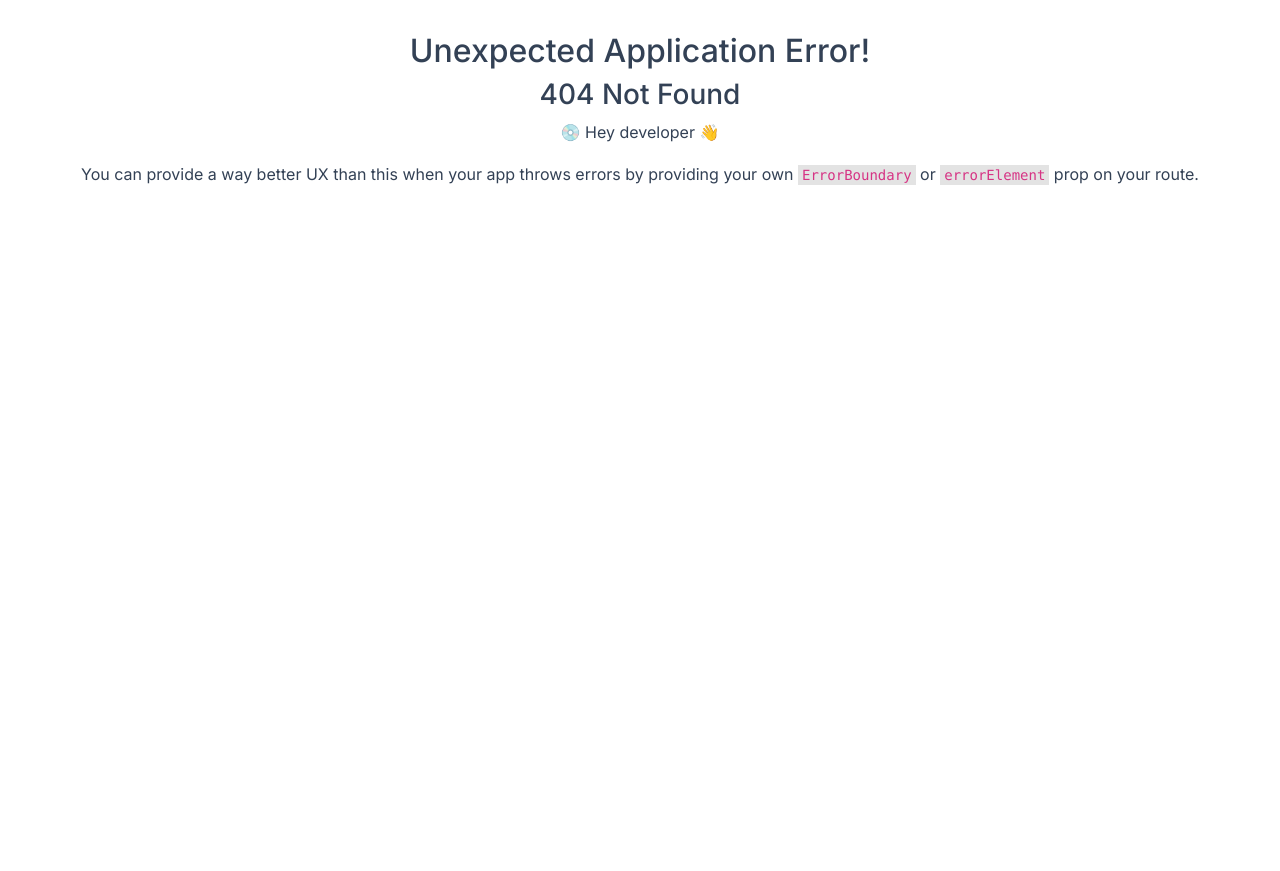
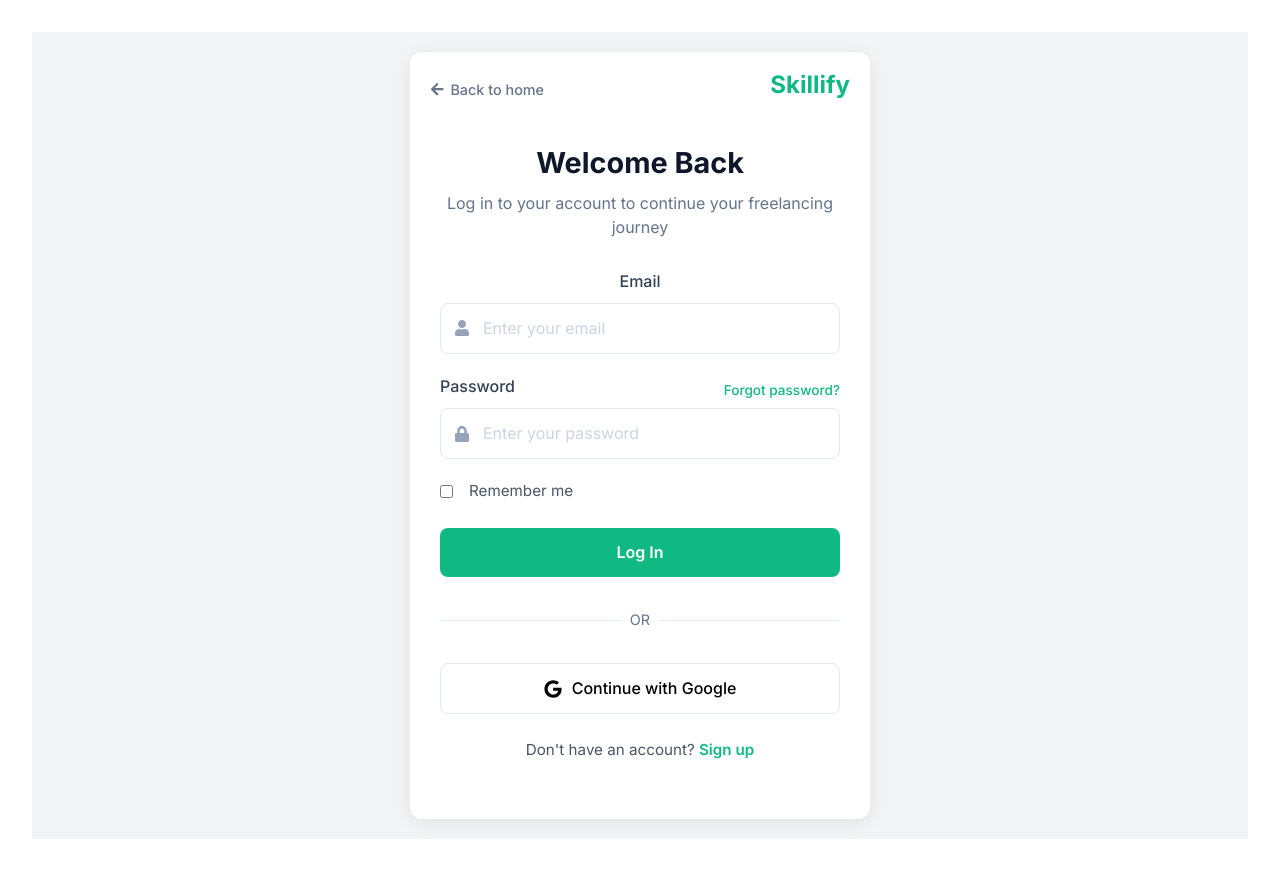
Before and after one commit to OmerJawaid/Freelancing-Web-Application, a React (Vite) app in the folder Frontend/: page /login in a window 1280 px wide. Before the commit this address had no page. Before the commit the page ends 800 px from the top, so only its background shows below. Built offline with nearby package versions, Linux system fonts and the light colour scheme.

Commit message:
Static login Front look

```diff
--- a/Frontend/src/App.jsx
+++ b/Frontend/src/App.jsx
@@ -2,6 +2,7 @@
 import { createBrowserRouter, RouterProvider, Navigate } from "react-router-dom";
 import './App.css'
 import Home from'./Pages/Home/Home.jsx'
+import Login from './Pages/Login.jsx'
 
 
 
@@ -12,6 +13,10 @@
       path: "/",
       element: <Home />,
     },
+    {
+      path: "/login",
+      element: <Login />,
+    }
   ]);
 
   return (
--- /dev/null
+++ b/Frontend/src/Pages/Login.css
@@ -0,0 +1,253 @@
+/* Login.css */
+.login-page {
+  min-height: 100vh;
+  display: flex;
+  justify-content: center;
+  align-items: center;
+  background-color: #f3f4f6;
+  padding: 20px;
+}
+
+.login-container {
+  width: 100%;
+  max-width: 460px;
+  background-color: white;
+  border-radius: 12px;
+  box-shadow: 0 4px 20px rgba(0, 0, 0, 0.08);
+  overflow: hidden;
+}
+
+.login-header {
+  padding: 20px;
+  display: flex;
+  justify-content: space-between;
+  align-items: center;
+}
+
+.back-button {
+  display: flex;
+  align-items: center;
+  gap: 6px;
+  color: #64748b;
+  font-size: 0.9rem;
+  transition: color 0.2s;
+}
+
+.back-button:hover {
+  color: #0f172a;
+}
+
+.login-logo {
+  color: #10b981;
+  font-size: 1.5rem;
+  font-weight: 700;
+}
+
+.login-form-container {
+  padding: 20px 30px 40px;
+}
+
+.login-welcome {
+  text-align: center;
+  margin-bottom: 30px;
+}
+
+.login-welcome h2 {
+  color: #0f172a;
+  font-size: 1.8rem;
+  font-weight: 700;
+  margin-bottom: 10px;
+}
+
+.login-welcome p {
+  color: #64748b;
+  line-height: 1.5;
+}
+
+.form-group {
+  margin-bottom: 20px;
+}
+
+.form-group label {
+  display: block;
+  margin-bottom: 8px;
+  font-weight: 500;
+  color: #334155;
+}
+
+.password-label-row {
+  display: flex;
+  justify-content: space-between;
+  align-items: center;
+}
+
+.forgot-password {
+  font-size: 0.85rem;
+  color: #10b981;
+  transition: color 0.2s;
+}
+
+.forgot-password:hover {
+  color: #059669;
+  text-decoration: underline;
+}
+
+.input-with-icon {
+  position: relative;
+}
+
+.input-icon {
+  position: absolute;
+  left: 14px;
+  top: 50%;
+  transform: translateY(-50%);
+  color: #94a3b8;
+}
+
+.form-group input {
+  width: 100%;
+  padding: 12px 12px 12px 42px;
+  border: 1px solid #e2e8f0;
+  border-radius: 8px;
+  font-size: 1rem;
+  transition: border-color 0.2s, box-shadow 0.2s;
+}
+
+.form-group input:focus {
+  outline: none;
+  border-color: #10b981;
+  box-shadow: 0 0 0 3px rgba(16, 185, 129, 0.1);
+}
+
+.form-group input::placeholder {
+  color: #cbd5e1;
+}
+
+.remember-me {
+  margin-bottom: 24px;
+}
+
+.checkbox-container {
+  display: flex;
+  align-items: center;
+  gap: 8px;
+  cursor: pointer;
+  color: #4b5563;
+  font-size: 0.95rem;
+}
+
+.checkbox-container input {
+  margin: 0;
+}
+
+.login-button {
+  width: 100%;
+  padding: 12px;
+  background-color: #10b981;
+  color: white;
+  border: none;
+  border-radius: 8px;
+  font-size: 1rem;
+  font-weight: 600;
+  cursor: pointer;
+  transition: background-color 0.2s;
+}
+
+.login-button:hover {
+  background-color: #059669;
+}
+
+.login-divider {
+  position: relative;
+  margin: 30px 0;
+  text-align: center;
+}
+
+.login-divider::before {
+  content: "";
+  position: absolute;
+  top: 50%;
+  left: 0;
+  width: 45%;
+  height: 1px;
+  background-color: #e2e8f0;
+}
+
+.login-divider::after {
+  content: "";
+  position: absolute;
+  top: 50%;
+  right: 0;
+  width: 45%;
+  height: 1px;
+  background-color: #e2e8f0;
+}
+
+.login-divider span {
+  display: inline-block;
+  padding: 0 10px;
+  background-color: white;
+  position: relative;
+  z-index: 1;
+  color: #64748b;
+  font-size: 0.9rem;
+}
+
+.social-login {
+  margin-bottom: 24px;
+}
+
+.google-button {
+  width: 100%;
+  padding: 12px;
+  background-color: white;
+  border: 1px solid #e2e8f0;
+  border-radius: 8px;
+  display: flex;
+  justify-content: center;
+  align-items: center;
+  gap: 10px;
+  font-weight: 500;
+  cursor: pointer;
+  transition: background-color 0.2s;
+  color:black;
+}
+
+
+.google-button img {
+  width: 18px;
+  height: 18px;
+}
+
+.signup-prompt {
+  text-align: center;
+  margin-top: 20px;
+  color: #4b5563;
+  font-size: 0.95rem;
+}
+
+.signup-link {
+  color: #10b981;
+  font-weight: 600;
+  transition: color 0.2s;
+}
+
+.signup-link:hover {
+  color: #059669;
+  text-decoration: underline;
+}
+
+#email, #password{
+background-color: white;
+}
+
+/* Responsive styling */
+@media (max-width: 480px) {
+  .login-form-container {
+    padding: 20px 20px 30px;
+  }
+
+  .login-welcome h2 {
+    font-size: 1.5rem;
+  }
+}
--- /dev/null
+++ b/Frontend/src/Pages/Login.jsx
@@ -0,0 +1,86 @@
+import React from "react";
+import { FaUser, FaLock, FaArrowLeft, FaGoogle } from "react-icons/fa";
+import { Link } from "react-router-dom";
+import "./Login.css";
+
+const Login = () => {
+  return (
+    <div className="login-page">
+      <div className="login-container">
+        <div className="login-header">
+          <Link to="/" className="back-button">
+            <FaArrowLeft /> Back to home
+          </Link>
+          <h1 className="login-logo">Skillify</h1>
+        </div>
+
+        <div className="login-form-container">
+          <div className="login-welcome">
+            <h2>Welcome Back</h2>
+            <p>Log in to your account to continue your freelancing journey</p>
+          </div>
+
+          <form className="login-form">
+            <div className="form-group">
+              <label htmlFor="email">Email</label>
+              <div className="input-with-icon">
+                <FaUser className="input-icon" />
+                <input
+                  type="email"
+                  id="email"
+                  name="email"
+                  placeholder="Enter your email"
+                  required
+                />
+              </div>
+            </div>
+
+            <div className="form-group">
+              <div className="password-label-row">
+                <label htmlFor="password">Password</label>
+                <a href="/forgot-password" className="forgot-password">Forgot password?</a>
+              </div>
+              <div className="input-with-icon">
+                <FaLock className="input-icon" />
+                <input
+                  type="password"
+                  id="password"
+                  name="password"
+                  placeholder="Enter your password"
+                  required
+                />
+              </div>
+            </div>
+
+            <div className="remember-me">
+              <label className="checkbox-container">
+                <input type="checkbox" name="remember" />
+                <span className="checkmark"></span>
+                Remember me
+              </label>
+            </div>
+
+            <button type="submit" className="login-button">Log In</button>
+
+            <div className="login-divider">
+              <span>OR</span>
+            </div>
+
+            <div className="social-login">
+              <button type="button" className="google-button">
+                <FaGoogle style={{ fontSize: "18px" }} />
+                Continue with Google
+              </button>
+            </div>
+
+            <p className="signup-prompt">
+              Don't have an account? <Link to="/signup" className="signup-link">Sign up</Link>
+            </p>
+          </form>
+        </div>
+      </div>
+    </div>
+  );
+};
+
+export default Login;
```
